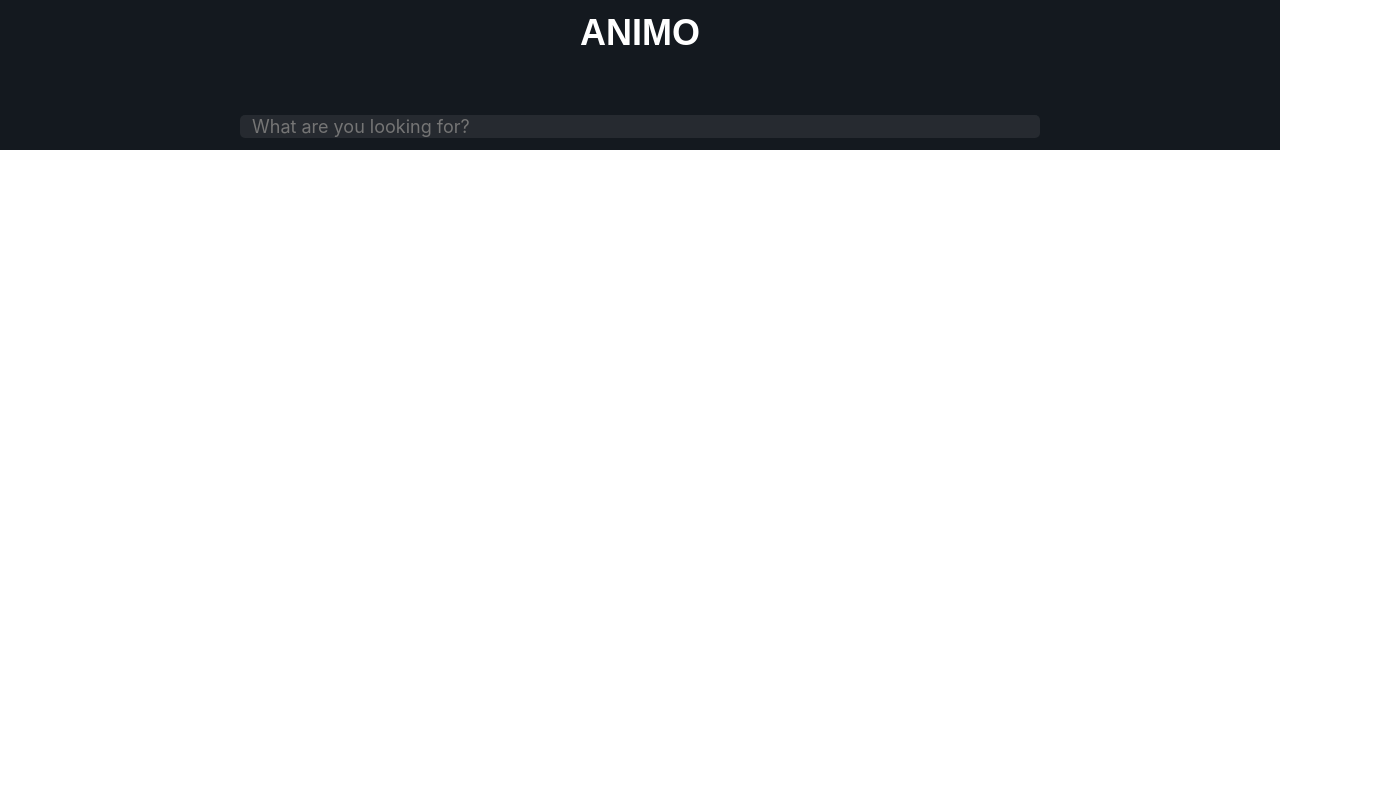
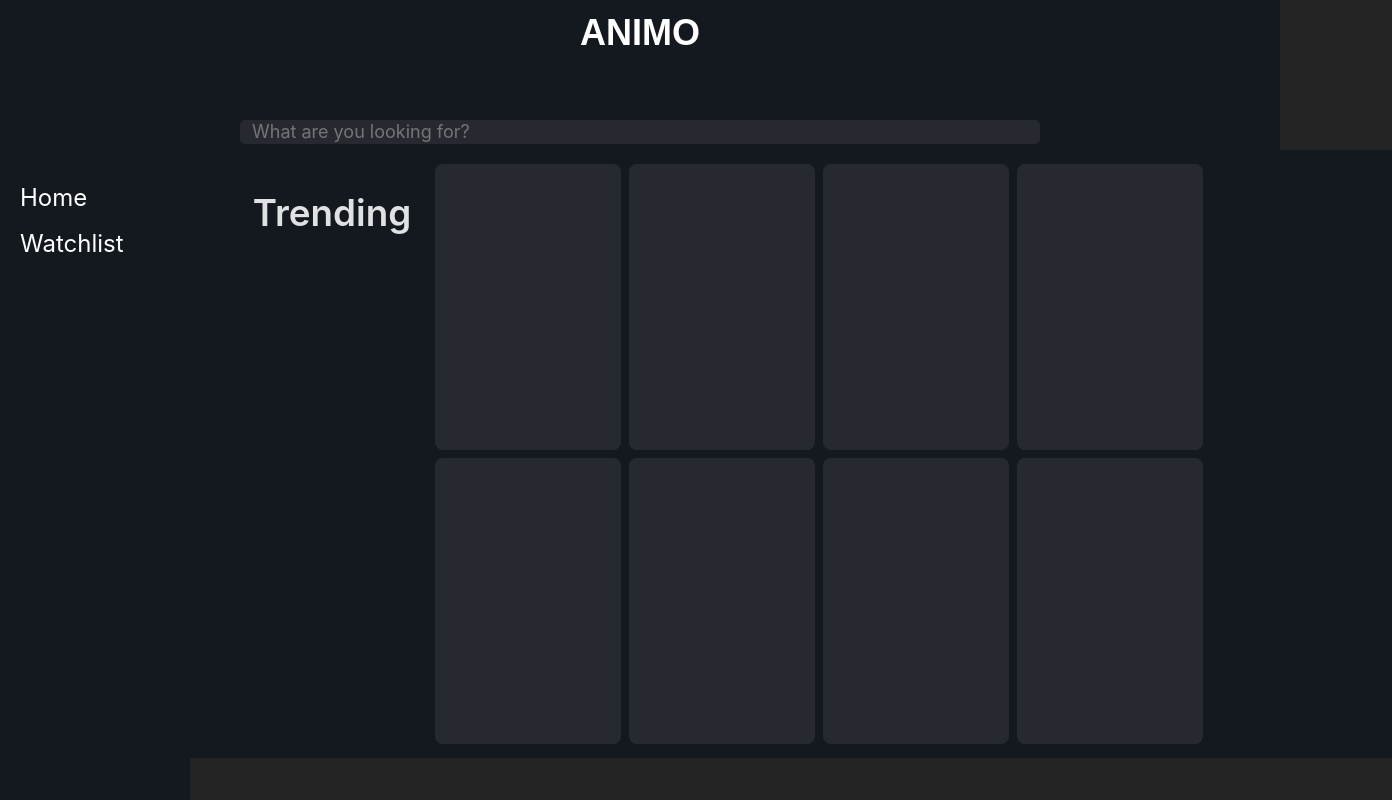
Before and after one commit to Suresh-vivek/Animo, a React (Vite) app in the folder frontend/: page / in a window 1280 px wide. Shown: the whole page, 1392 px wide, since content can reach past the window. Built offline with nearby package versions, Linux system fonts and the light colour scheme.

Commit message:
frontend

```diff
--- a/frontend/src/App.css
+++ b/frontend/src/App.css
@@ -1,3 +1,18 @@
+:root {
+  font-family: Inter, system-ui, Avenir, Helvetica, Arial, sans-serif;
+  line-height: 1.5;
+  font-weight: 400;
+
+  color-scheme: light dark;
+  color: rgba(255, 255, 255, 0.87);
+  background-color: #242424;
+
+  font-synthesis: none;
+  text-rendering: optimizeLegibility;
+  -webkit-font-smoothing: antialiased;
+  -moz-osx-font-smoothing: grayscale;
+}
+
 .search {
   position: fixed; /* Change to fixed to position it at the top */
   top: 0; /* Position it at the top */
@@ -49,3 +64,150 @@
   font-style: normal;
   width: calc(100% - 20px); /* Adjust width */
 }
+.explore {
+  background: rgba(20, 25, 31, 1);
+  padding: 10px 30px;
+  margin-top: 150px;
+  margin-left: 60px;
+  margin-right: 150px;
+  display: flex;
+  justify-content: center;
+  gap: 20px; /* Add gap between cards */
+  width: 100%;
+}
+
+.card {
+  background-color: rgba(196, 196, 196, 0.1);
+  border: 3px solid transparent;
+  border-radius: 8px;
+  margin: 4px;
+  text-align: center;
+  width: 180px; /* Reduce width of cards */
+  height: 280px; /* Reduce height of cards */
+  max-width: 250px;
+}
+
+.card:hover {
+  border-color: rgb(23, 184, 144, 1);
+}
+h1 {
+  font-size: 2.3em;
+}
+:root {
+  font-family: Inter, system-ui, Avenir, Helvetica, Arial, sans-serif;
+  line-height: 1.5;
+  font-weight: 400;
+
+  color-scheme: light dark;
+  color: rgba(255, 255, 255, 0.87);
+  background-color: #242424;
+
+  font-synthesis: none;
+  text-rendering: optimizeLegibility;
+  -webkit-font-smoothing: antialiased;
+  -moz-osx-font-smoothing: grayscale;
+}
+
+.search {
+  position: fixed; /* Change to fixed to position it at the top */
+  top: 0; /* Position it at the top */
+  left: 50%; /* Center it horizontally */
+  transform: translateX(-50%); /* Center it horizontally */
+  background-color: rgba(20, 25, 31, 1);
+  /*background-color: #262A2F;*/
+  width: 100%; /* Adjust width */
+  max-width: 1676px; /* Add max-width for responsiveness */
+  height: 150px; /* Reduce height */
+  padding: 20px; /* Add padding */
+  box-sizing: border-box; /* Include padding in the width/height calculation */
+  display: flex; /* Use flexbox to align items */
+  justify-content: center; /* Center items horizontally */
+  align-items: center; /* Center items vertically */
+  flex-direction: column; /* Align items vertically */
+}
+
+.search .search-title {
+  text-align: center;
+  font-size: 36px; /* Reduce font size */
+  font-family: "Sen", sans-serif;
+  font-optical-sizing: auto;
+  font-weight: 800;
+  font-style: normal;
+  color: #fff; /* Set color to pearl white */
+  margin-top: 0px;
+}
+
+.search .search-bar {
+  background-color: rgba(196, 196, 196, 0.1);
+  height: 35px; /* Reduce height */
+  border-radius: 5px;
+  width: 80%; /* Adjust width */
+  max-width: 800px; /* Add max-width for responsiveness */
+  margin-top: 0px; /* Adjust margin top to fit search title */
+}
+
+.search .search-input {
+  background: transparent;
+  border: none;
+  outline: none;
+  margin-top: 0px; /* Reduce margin top */
+  margin-left: 10px; /* Adjust margin left */
+  font-size: 18px; /* Reduce font size */
+  font-family: "Inter", sans-serif;
+  font-optical-sizing: auto;
+  font-weight: 400;
+  font-style: normal;
+  width: calc(100% - 20px); /* Adjust width */
+}
+.explore {
+  background: rgba(20, 25, 31, 1);
+  padding: 10px 30px;
+  margin-top: 150px;
+  margin-left: 60px;
+  margin-right: 150px;
+  display: flex;
+  justify-content: center;
+  gap: 20px; /* Add gap between cards */
+  width: 100%;
+}
+
+.card {
+  background-color: rgba(196, 196, 196, 0.1);
+  border: 3px solid transparent;
+  border-radius: 8px;
+  margin: 4px;
+  text-align: center;
+  width: 180px; /* Reduce width of cards */
+  height: 280px; /* Reduce height of cards */
+  max-width: 250px;
+}
+
+.card:hover {
+  border-color: #ff781f;
+}
+h1 {
+  font-size: 2.3em;
+}
+.sidebar {
+  position: fixed;
+  top: 150px; /* Adjust according to search div height */
+  left: 0;
+  width: 150px; /* Adjust width as needed */
+  height: calc(
+    100vh - 170px
+  ); /* Calculate height based on remaining viewport height */
+  background-color: rgba(20, 25, 31, 1);
+  padding: 30px 20px;
+  font-size: 24px;
+  color: white;
+}
+.info {
+  position: fixed;
+  background-color: rgba(20, 25, 31, 1);
+  height: 920px;
+  width: 358px;
+  top: 150px; /* Adjust top position based on the height of the search div */
+  left: calc(
+    50% + 450px
+  ); /* Adjust left position to position it to the right of the explore section */
+}
--- a/frontend/src/App.jsx
+++ b/frontend/src/App.jsx
@@ -1,11 +1,21 @@
 import "./App.css";
+import Explore from "./components/Explore";
+import SideBar from "./components/Sidebar";
 import SearchBar from "./components/TopHeader";
+import Info from "./components/Info";
 function App() {
   return (
     <>
+      <SideBar />
       <div>
         <SearchBar />
       </div>
+      <div>
+        <Explore />
+      </div>
+      {/* <div>
+        <Info />
+      </div> */}
     </>
   );
 }
--- a/frontend/src/components/Card.jsx
+++ b/frontend/src/components/Card.jsx
@@ -1,13 +1,5 @@
 function Card() {
-  return (
-    <div className='card'>
-      {/*
-            <img className="card-image"alt = "anime-image"></img>
-            <h2 className="card-title">Anime Name</h2>
-            <p className="card-text">Information about the Anime</p>
-            */}
-    </div>
-  );
+  return <div className='card'></div>;
 }
 
 export default Card;
--- a/frontend/src/components/Explore.jsx
+++ b/frontend/src/components/Explore.jsx
@@ -2,10 +2,13 @@ import Card from "./Card";
 
 function Explore() {
   return (
-    <div className='explore'>
-      <h1 style={{ fontFamily: "inter", fontWeight: 600 }}>Trending</h1>
+    <div className='explore' style={{ overflowX: "hidden", overflowY: "auto" }}>
+      <h1 style={{ fontFamily: "Inter", fontWeight: 600 }}>Trending</h1>
       <div
-        style={{ display: "grid", gridTemplateColumns: "auto auto auto auto" }}
+        style={{
+          display: "grid",
+          gridTemplateColumns: "auto auto auto auto",
+        }}
       >
         <Card />
         <Card />
--- /dev/null
+++ b/frontend/src/components/Info.jsx
@@ -0,0 +1,53 @@
+function Info() {
+  return (
+    <div className='info'>
+      <div
+        style={{
+          backgroundColor: "rgba(196,196,196,0.1)",
+          height: "149px",
+          width: "358px",
+        }}
+      ></div>
+      <div
+        style={{
+          backgroundColor: "rgb(54,57,62,1)",
+          height: "162px",
+          width: "104px",
+          position: "absolute",
+          zIndex: "15",
+          top: "35px",
+        }}
+      ></div>
+      <div style={{ padding: "30px 40px 10px 3px" }}>
+        <h1 style={{ fontFamily: "inter", fontWeight: "400" }}>Anime Name</h1>
+        <h2 style={{ color: "rgba(196,196,196,0.2)" }}>Genre</h2>
+        <div
+          style={{
+            backgroundColor: "rgba(196,196,196,0.1)",
+            height: "30px",
+            marginBottom: "30px",
+          }}
+        ></div>
+        <div
+          style={{
+            backgroundColor: "rgba(196,196,196,0.1)",
+            height: "30px",
+            margin: "0 60px 30px 0",
+          }}
+        ></div>
+        <div
+          style={{
+            backgroundColor: "rgba(196,196,196,0.1)",
+            height: "30px",
+            marginBottom: "30px",
+          }}
+        ></div>
+        <div
+          style={{ backgroundColor: "rgba(196,196,196,0.1)", height: "180px" }}
+        ></div>
+      </div>
+    </div>
+  );
+}
+
+export default Info;
--- /dev/null
+++ b/frontend/src/components/Sidebar.jsx
@@ -0,0 +1,15 @@
+function SideBar() {
+  return (
+    <div className='sidebar'>
+      <div style={{ paddingBottom: "10px" }}>
+        <a>Home</a>
+      </div>
+
+      <div>
+        <a>Watchlist</a>
+      </div>
+    </div>
+  );
+}
+
+export default SideBar;
```
